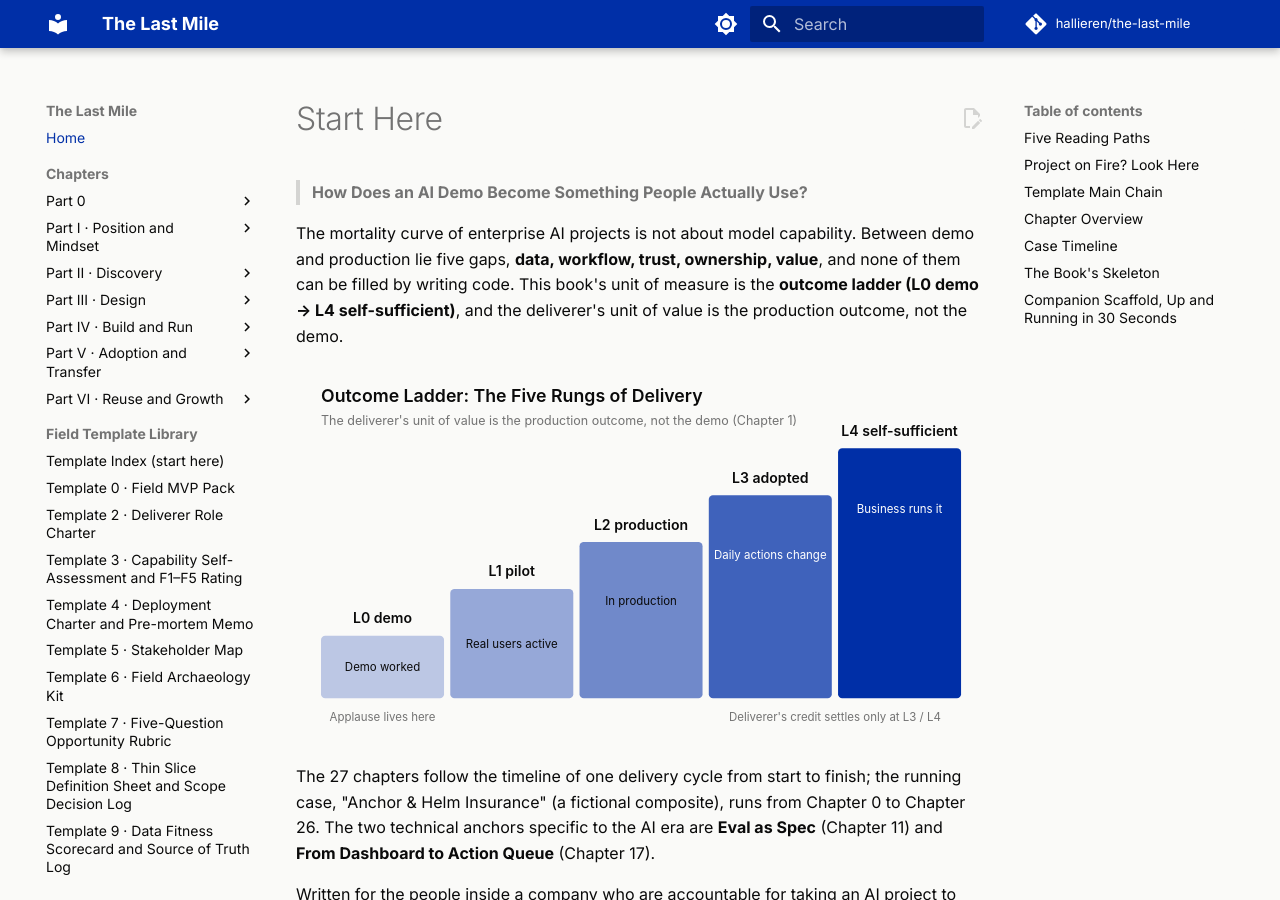
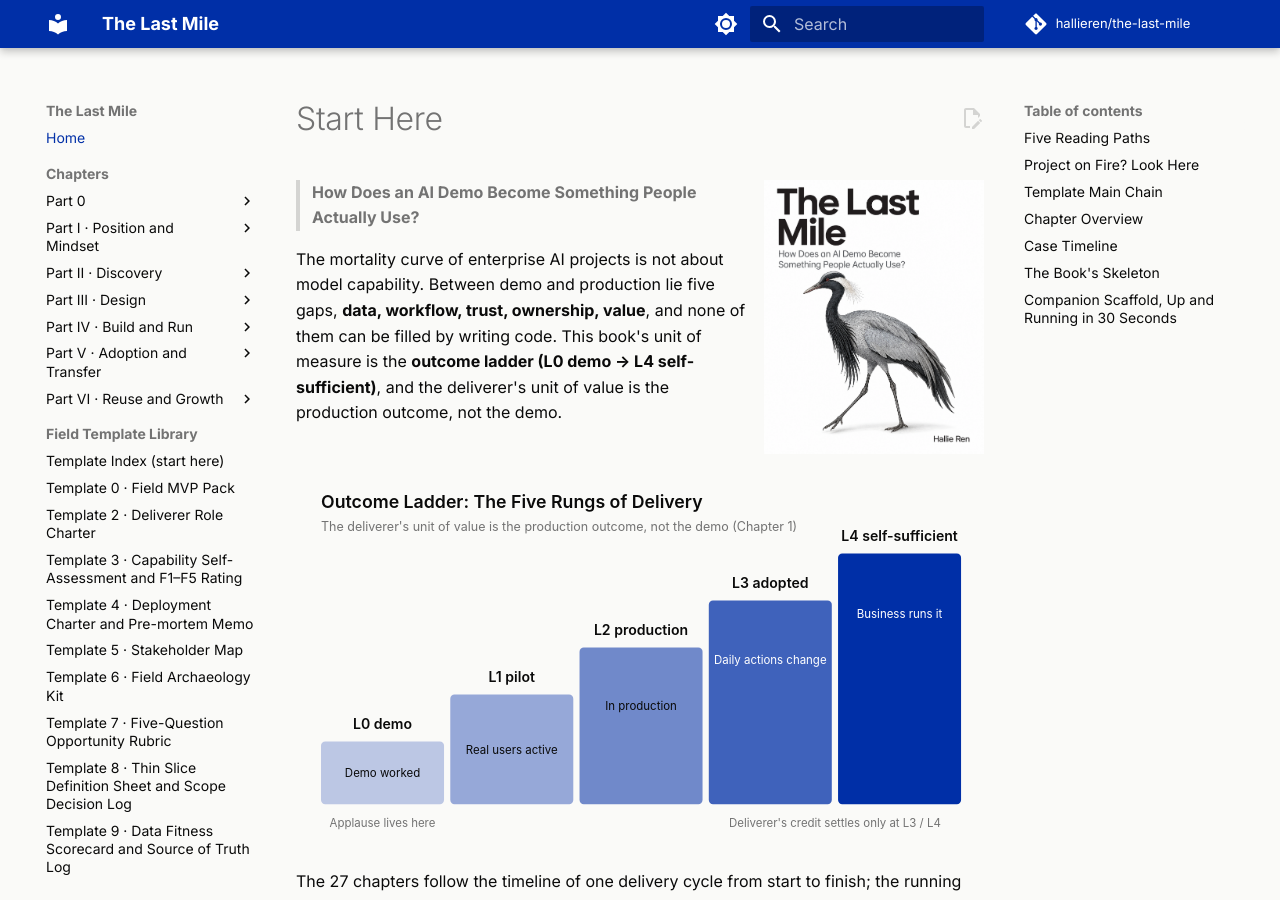
Before and after one commit to hallieren/the-last-mile, an MkDocs documentation site: the page built from docs/index.md, in a window 1280 px wide and 900 px high. Built offline with MkDocs 1.6.1 and Material for MkDocs 9.7.7, drawn with Linux system fonts in a browser that asks for light colours; comment, search, counter and statistics services are not loaded.

Commit message:
Show the cover on the site's start page and use it as the EPUB cover

```diff
--- a/docs/index.md
+++ b/docs/index.md
@@ -1,4 +1,6 @@
 # Start Here
+
+<img src="assets/cover.png" alt="The Last Mile book cover" width="220" align="right">
 
 > **How Does an AI Demo Become Something People Actually Use?**
 
```
Also changed, not shown: 1 other file.
